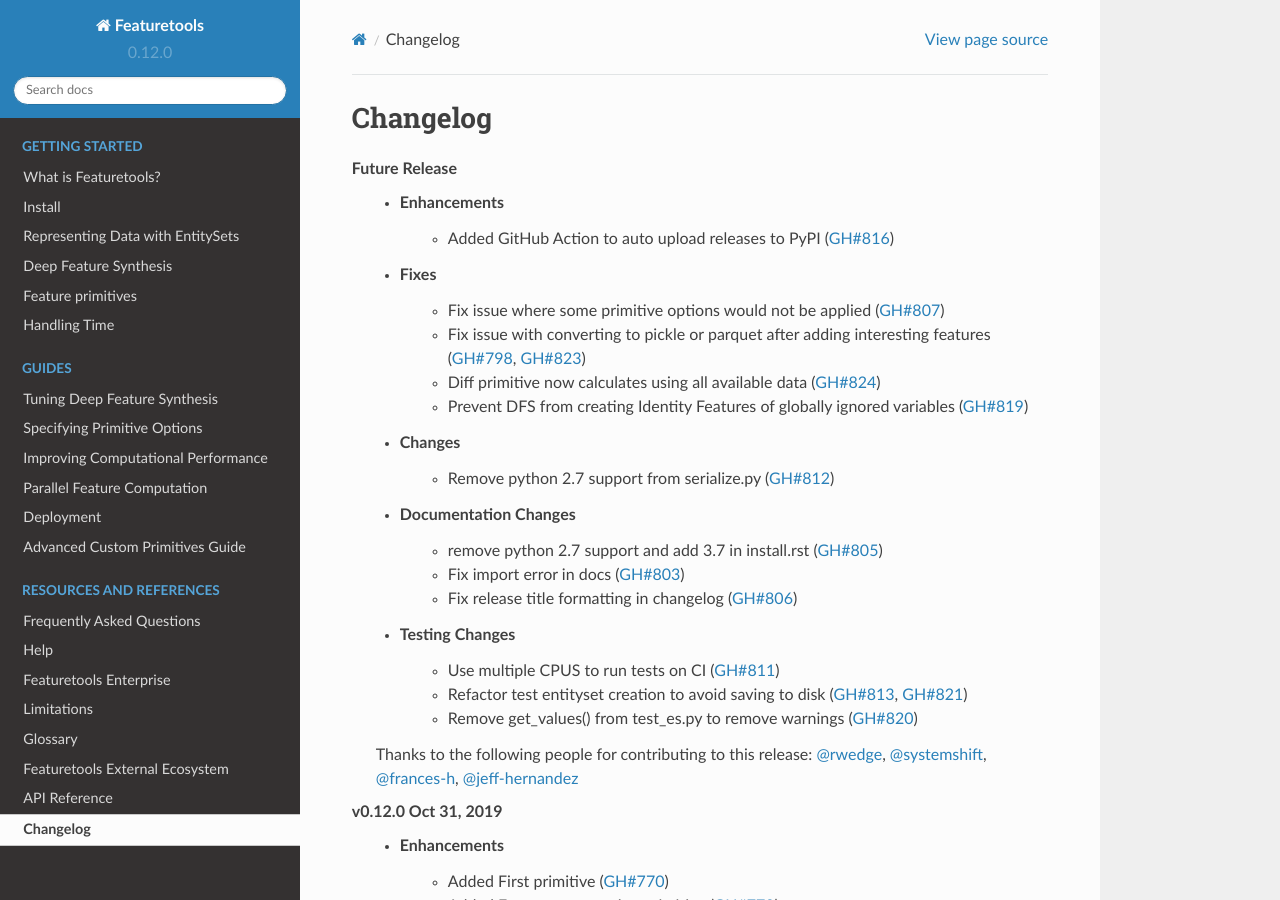
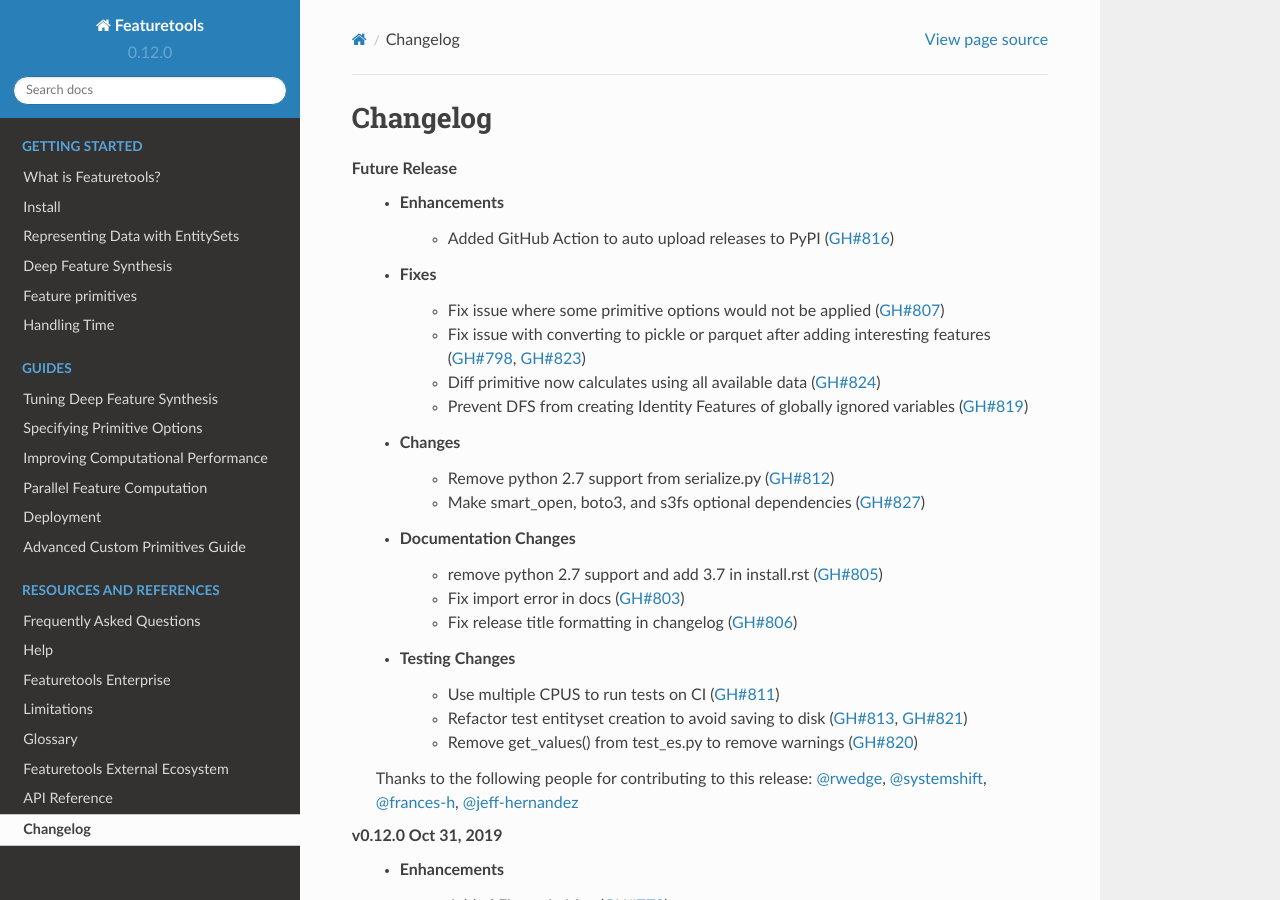
Before and after one commit to alteryx/featuretools, a Sphinx documentation site: the page built from docs/source/changelog.rst, in a window 1280 px wide and 900 px high. Built offline with Sphinx 7.4.7 and the Read the Docs theme 2.0.0, drawn with Linux system fonts in a browser that asks for light colours; pages that are not in the unit, such as notebooks, are missing from menus.

Commit message:
update changelog

```diff
--- a/docs/source/changelog.rst
+++ b/docs/source/changelog.rst
@@ -12,6 +12,7 @@
         * Prevent DFS from creating Identity Features of globally ignored variables (:pr:`819`)
     * Changes
         * Remove python 2.7 support from serialize.py (:pr:`812`)
+        * Make smart_open, boto3, and s3fs optional dependencies (:pr:`827`)
     * Documentation Changes
         * remove python 2.7 support and add 3.7 in install.rst (:pr:`805`)
         * Fix import error in docs (:pr:`803`)
```
